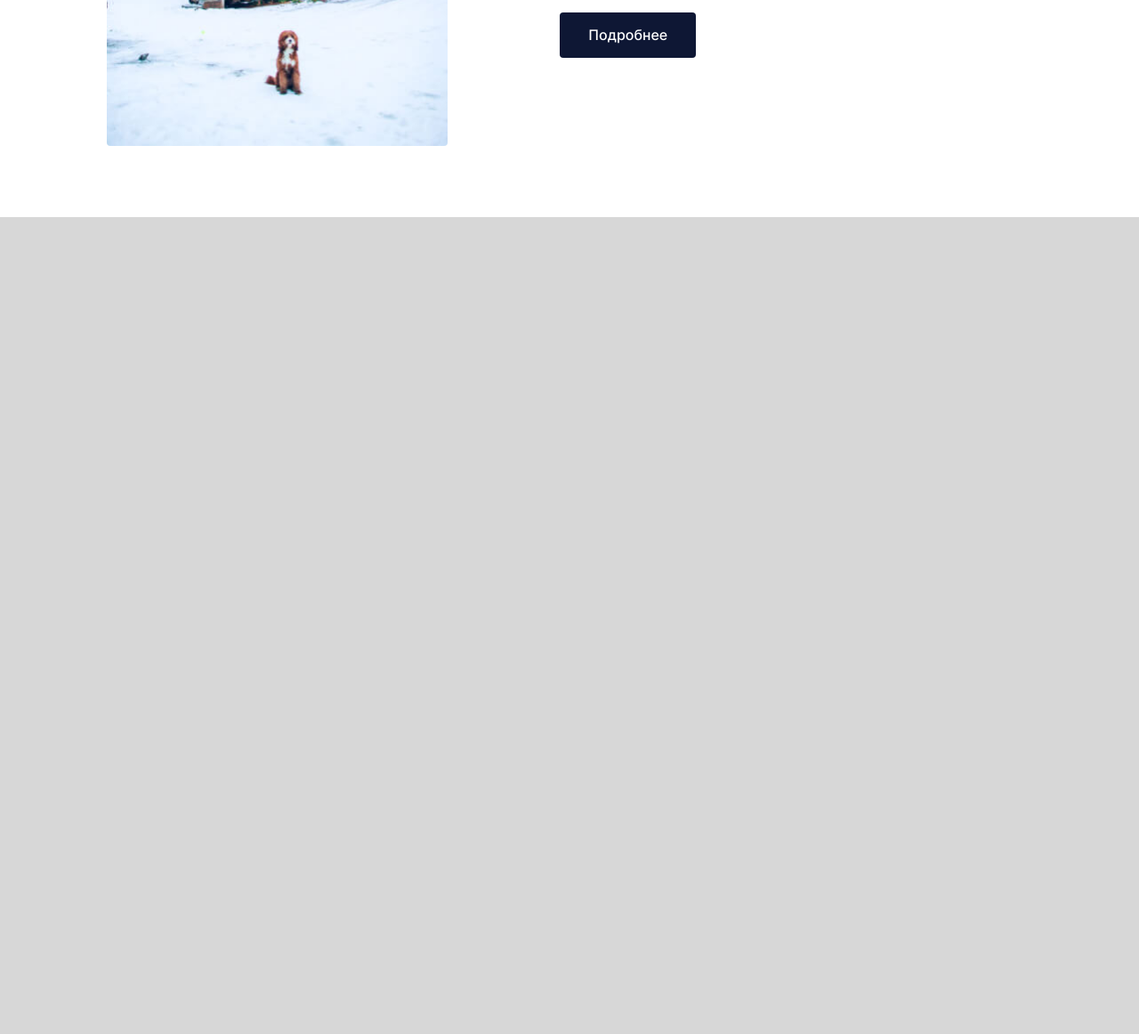
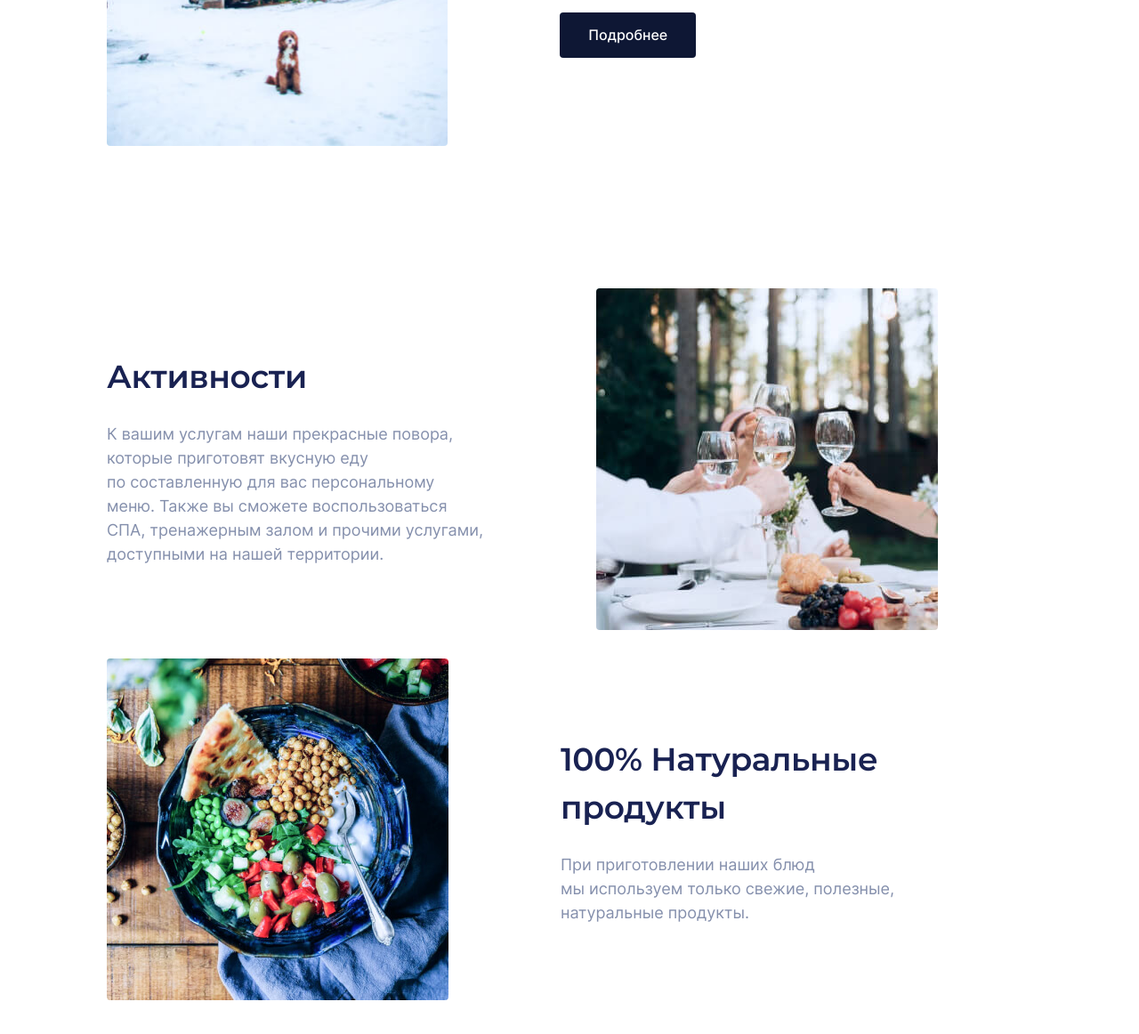
Before and after one commit to SergeyKardashev/HotelBooking, a plain HTML site: page index.html in a window 1280 px wide. Shown: the part 1439-2601 px from the top of the page at 89% size. Before the commit the page ends 1683 px from the top, so only its background shows below. Drawn offline with Linux system fonts and the light colour scheme; files whose address does not match are found by name.

Commit message:
done: header, intro, featured, benefit. Only 1440.
git status

```diff
--- /dev/null
+++ b/blocks/benefit/__grid-text/benefit__grid-text.css
@@ -0,0 +1,5 @@
+.benefit__grid-text {
+  margin: 0 auto;
+  padding: 0;
+  grid-area: grid-text;
+}
--- /dev/null
+++ b/blocks/benefit/__heading/benefit__heading.css
@@ -0,0 +1,10 @@
+.benefit__heading {
+  margin: 0;
+  padding: 0;
+  font-family: Montserrat;
+  font-size: 36px;
+  font-weight: 600;
+  line-height: 1.5;
+  letter-spacing: -0.01em;
+  color: #192252;
+}
--- /dev/null
+++ b/blocks/benefit/__img/benefit__img.css
@@ -0,0 +1,7 @@
+.benefit__img {
+  width: 100%;
+  aspect-ratio: 1/1;
+  object-fit: cover;
+  grid-area: grid-image;
+  border-radius: 4px;
+}
--- /dev/null
+++ b/blocks/benefit/__item/benefit__item.css
@@ -0,0 +1,17 @@
+.benefit__item {
+  margin: 0;
+  padding: 0;
+  box-sizing: border-box;
+  display: grid;
+  align-items: center;
+  gap: 126px;
+  grid-template-areas: "grid-text grid-image";
+  grid-template-columns: 1fr 384px;
+}
+.benefit__item:nth-of-type(2n) {
+  margin: 0;
+  padding: 0;
+  margin-top: 32px;
+  grid-template-areas: "grid-image grid-text";
+  grid-template-columns: 384px 1fr;
+}
--- /dev/null
+++ b/blocks/benefit/__list/benefit__list.css
@@ -0,0 +1,5 @@
+.benefit__list {
+  margin: 0;
+  padding: 0;
+  list-style: none;
+}
--- /dev/null
+++ b/blocks/benefit/__subheading/benefit__subheading.css
@@ -0,0 +1,10 @@
+.benefit__subheading {
+  margin: 0;
+  padding: 0;
+  padding-top: 24px;
+  font-family: Inter;
+  font-size: 18px;
+  font-weight: 400;
+  line-height: 1.5;
+  color: #848fac;
+}
--- /dev/null
+++ b/blocks/benefit/benefit.css
@@ -0,0 +1,8 @@
+.benefit {
+  width: 100%;
+  box-sizing: border-box;
+  padding-top: 80px;
+  padding-right: 226px;
+  padding-left: 120px;
+  padding-bottom: 80px;
+}
--- a/index.html
+++ b/index.html
@@ -82,7 +82,7 @@
           </div>
         </section>
 
-        <!-- featured-home -->
+        <!-- featured -->
 
         <section class="featured">
           <img
@@ -103,13 +103,45 @@
             </p>
             <div class="button button_place_featured">Подробнее</div>
           </div>
-          <!-- section content here -->
         </section>
 
-        <!-- benefits-list -->
+        <!-- benefit -->
 
-        <section class="benefits-list">
-          <!-- section content here -->
+        <section class="benefit">
+          <ul class="benefit__list">
+            <li class="benefit__item">
+              <div class="benefit__grid-text">
+                <h2 class="benefit__heading">Активности</h2>
+                <p class="benefit__subheading">
+                  К&nbsp;вашим услугам наши прекрасные повора, которые
+                  приготовят вкусную еду по&nbsp;составленную для вас
+                  персональному меню. Также вы&nbsp;сможете воспользоваться СПА,
+                  тренажерным залом и&nbsp;прочими услугами, доступными
+                  на&nbsp;нашей территории.
+                </p>
+              </div>
+              <img
+                class="benefit__img"
+                src="./images/activities.jpg"
+                alt="фото рук, поднимающих бокалы"
+              />
+            </li>
+
+            <li class="benefit__item">
+              <div class="benefit__grid-text">
+                <h2 class="benefit__heading">100% Натуральные продукты</h2>
+                <p class="benefit__subheading">
+                  При приготовлении наших блюд мы&nbsp;используем только свежие,
+                  полезные, натуральные продукты.
+                </p>
+              </div>
+              <img
+                class="benefit__img"
+                src="./images/food.jpg"
+                alt="фото красивой тарелки с разннобразной едой"
+              />
+            </li>
+          </ul>
         </section>
 
         <!-- interiors-gallery -->
--- a/pages/index.css
+++ b/pages/index.css
@@ -55,4 +55,16 @@
 @import url(../blocks/featured/__headiing/featured__heading.css);
 @import url(../blocks/featured/__subheading/featured__subheading.css);
 
+/* benefit */
+
+@import url(../blocks/benefit/benefit.css);
+@import url(../blocks/benefit/__list/benefit__list.css);
+@import url(../blocks/benefit/__item/benefit__item.css);
+@import url(../blocks/benefit/__grid-text/benefit__grid-text.css);
+@import url(../blocks/benefit/__heading/benefit__heading.css);
+@import url(../blocks/benefit/__subheading/benefit__subheading.css);
+@import url(../blocks/benefit/__img/benefit__img.css);
+
+/* interiors-gallery */
+
 /* footer */
```
